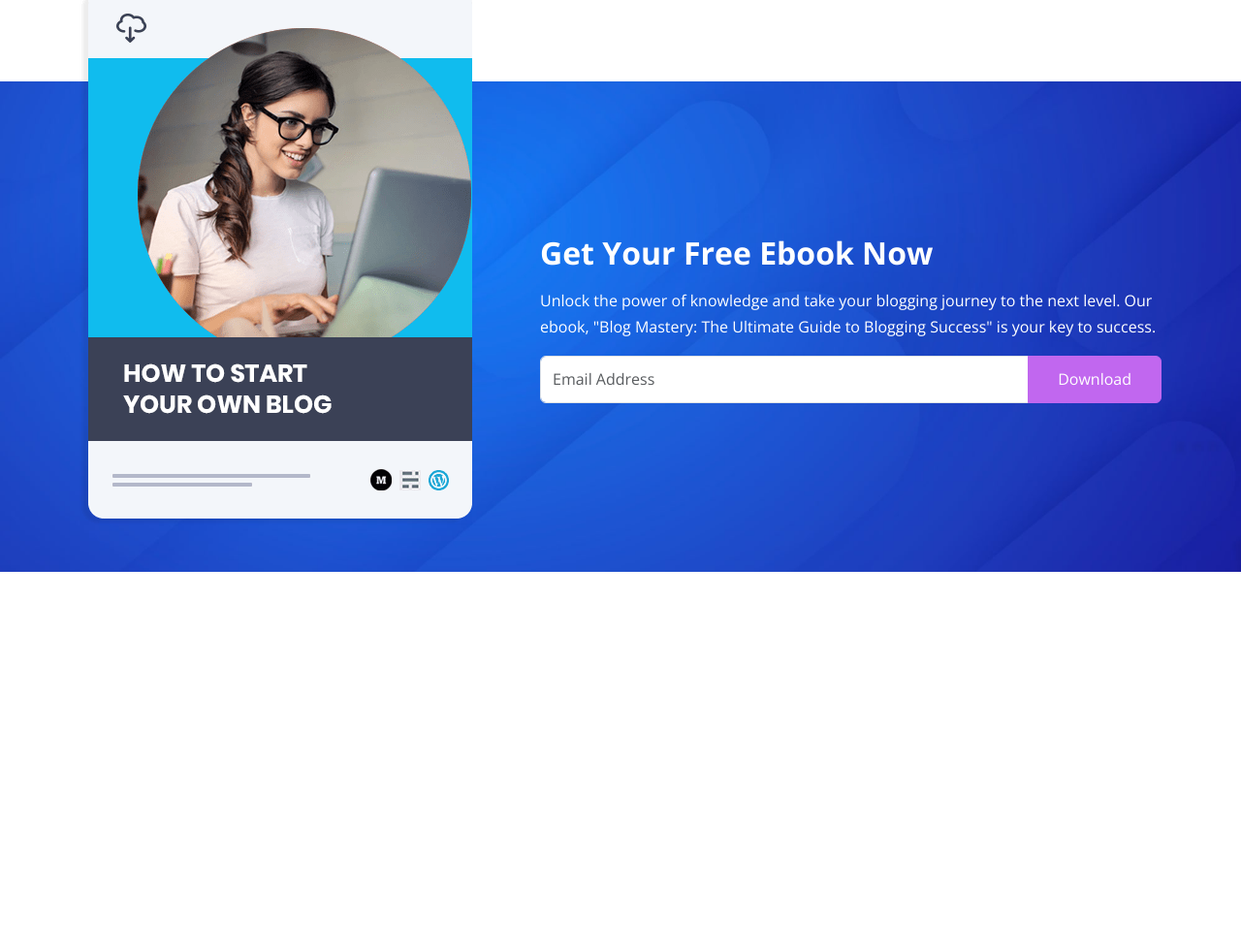
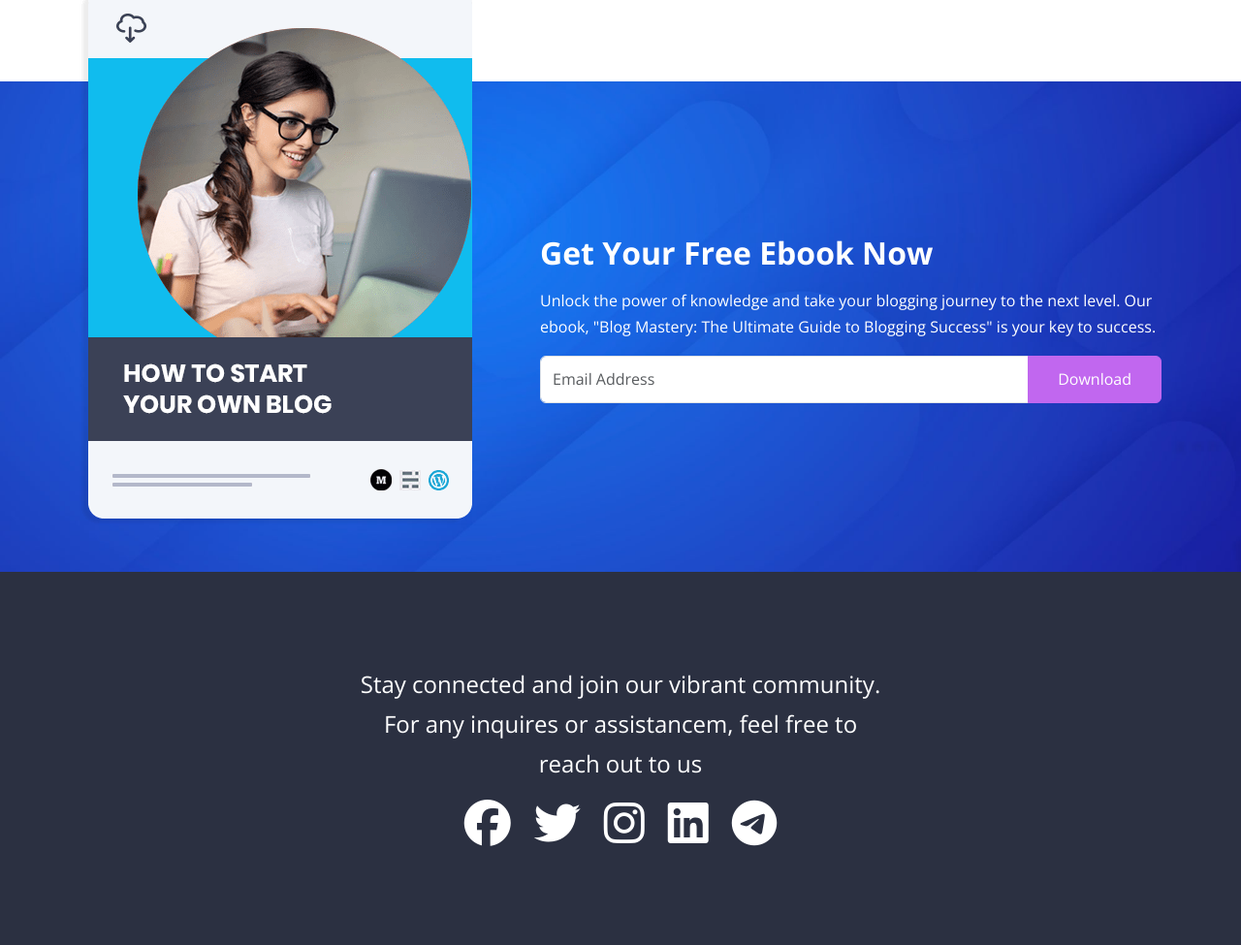
Before and after one commit to FilonenkoDima/EBook-Website, a website: page index.html in a window 1280 px wide. Shown: the part 3732-4707 px from the top of the page at 97% size. Before the commit the page ends 4322 px from the top, so only its background shows below. Drawn offline with nearby package versions, Linux system fonts and the light colour scheme.

Commit message:
added social section

```diff
--- a/index.html
+++ b/index.html
@@ -480,6 +480,37 @@
       </div>
     </section>
 
+    <!-- Social -->
+    <section class="social text-bg-dark py-6 overflow-hidden">
+      <div class="container">
+        <div class="row">
+          <div class="col-md-6 offset-md-3 text-center fs-4">
+            <p>
+              Stay connected and join our vibrant community. For any inquires or
+              assistancem, feel free to reach out to us
+            </p>
+            <div class="social-icons d-flex justify-content-center gap-4">
+              <a href="https://t.me/filonenkod" class="text-white">
+                <i class="fab fa-facebook fa-2x"></i
+              ></a>
+              <a href="https://t.me/filonenkod" class="text-white"
+                ><i class="fab fa-twitter fa-2x"></i
+              ></a>
+              <a href="https://t.me/filonenkod" class="text-white"
+                ><i class="fab fa-instagram fa-2x"></i
+              ></a>
+              <a href="https://t.me/filonenkod" class="text-white"
+                ><i class="fab fa-linkedin fa-2x"></i
+              ></a>
+              <a href="https://t.me/filonenkod" class="text-white"
+                ><i class="fab fa-telegram fa-2x"></i
+              ></a>
+            </div>
+          </div>
+        </div>
+      </div>
+    </section>
+
     <script src="/js/script.js"></script>
     <script src="/node_modules/bootstrap/dist/js/bootstrap.bundle.min.js"></script>
   </body>
```
